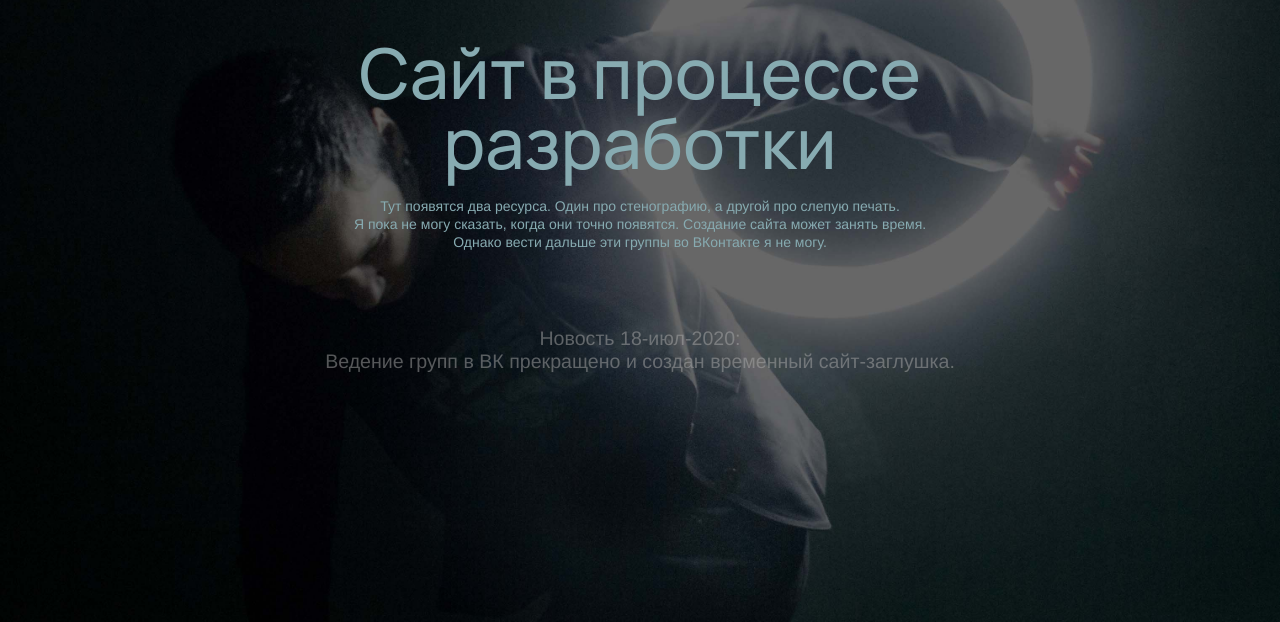
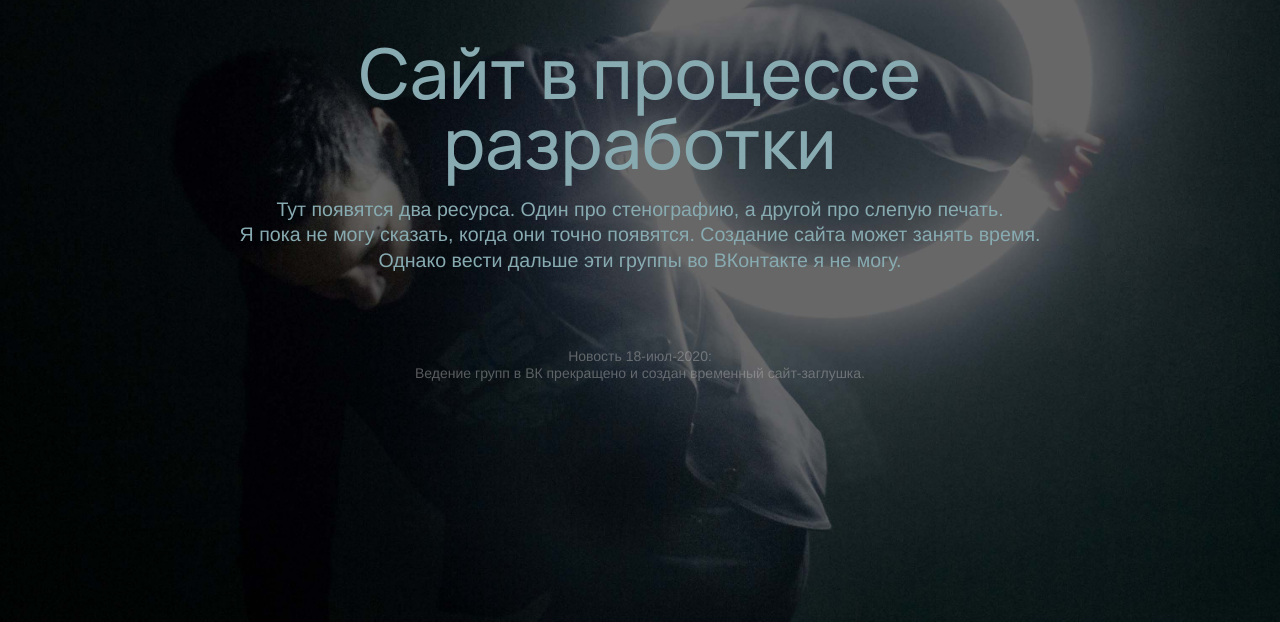
Before and after one commit to 101Room/101Room.github.io, a PHP site: page / in a window 1280 px wide. Shown: the part 143-765 px from the top of the page. Run offline with PHP 8.4, Linux system fonts and the light colour scheme; some libraries are stand-ins or nearby versions; some web fonts are replaced.

Commit message:
теперь вах

```diff
--- a/assets/css/magister.css
+++ b/assets/css/magister.css
@@ -157,7 +157,7 @@ a:hover, a:active { color:#fff; text-decoration: underline; }
 }
 .tagline {
 	text-align: center;
-	font-size:1em;
+	font-size:1.4em;
 	line-height:1.3em;
 	font-weight:normal;
 	margin-bottom:75px;
@@ -165,7 +165,7 @@ a:hover, a:active { color:#fff; text-decoration: underline; }
 
 .news {
 	text-align: center;
-	font-size:1.4em;
+	font-size:1em;
 	color:#aaaaaa80;
 	line-height:1.2em;
 	font-weight:normal;
```
